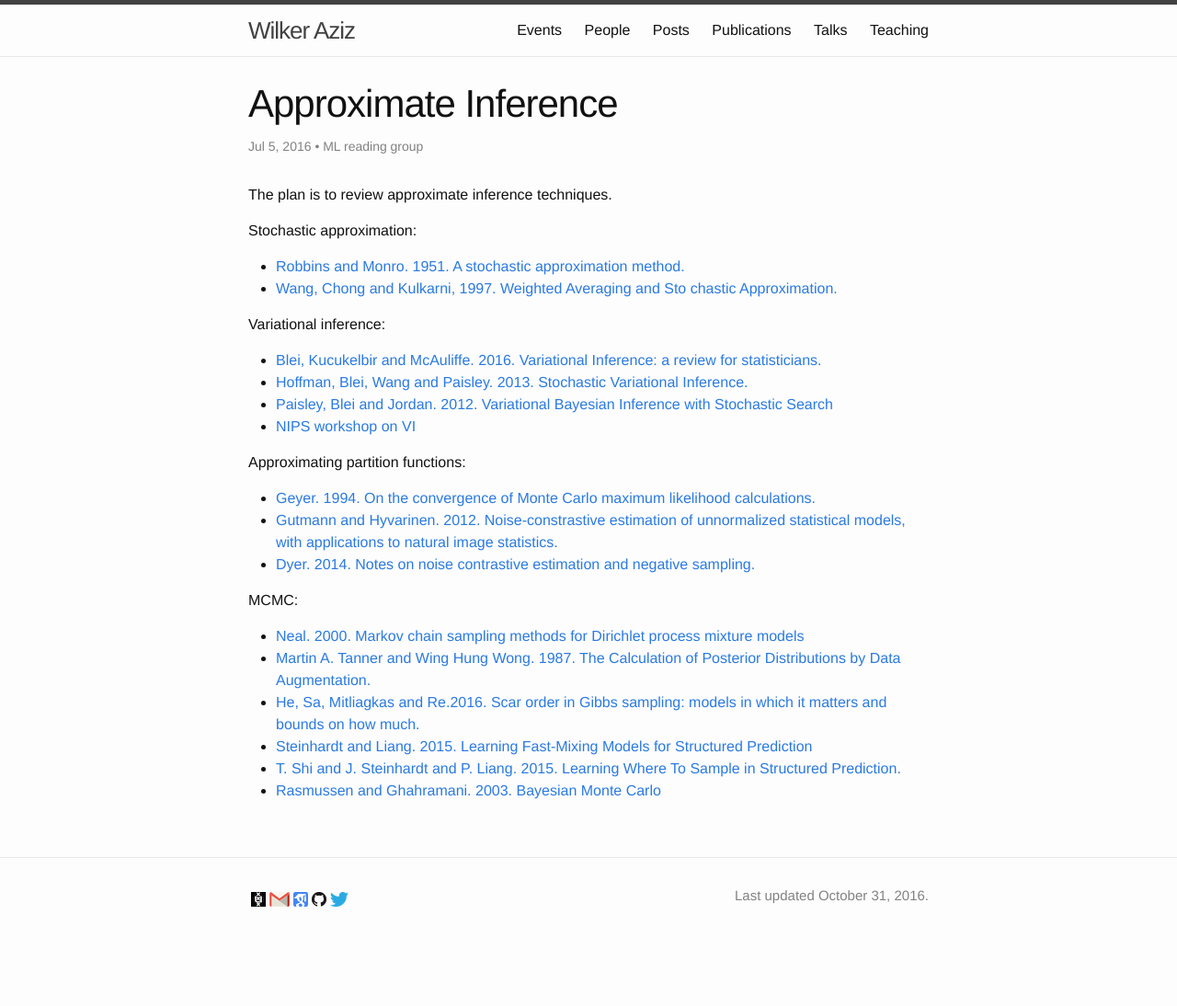
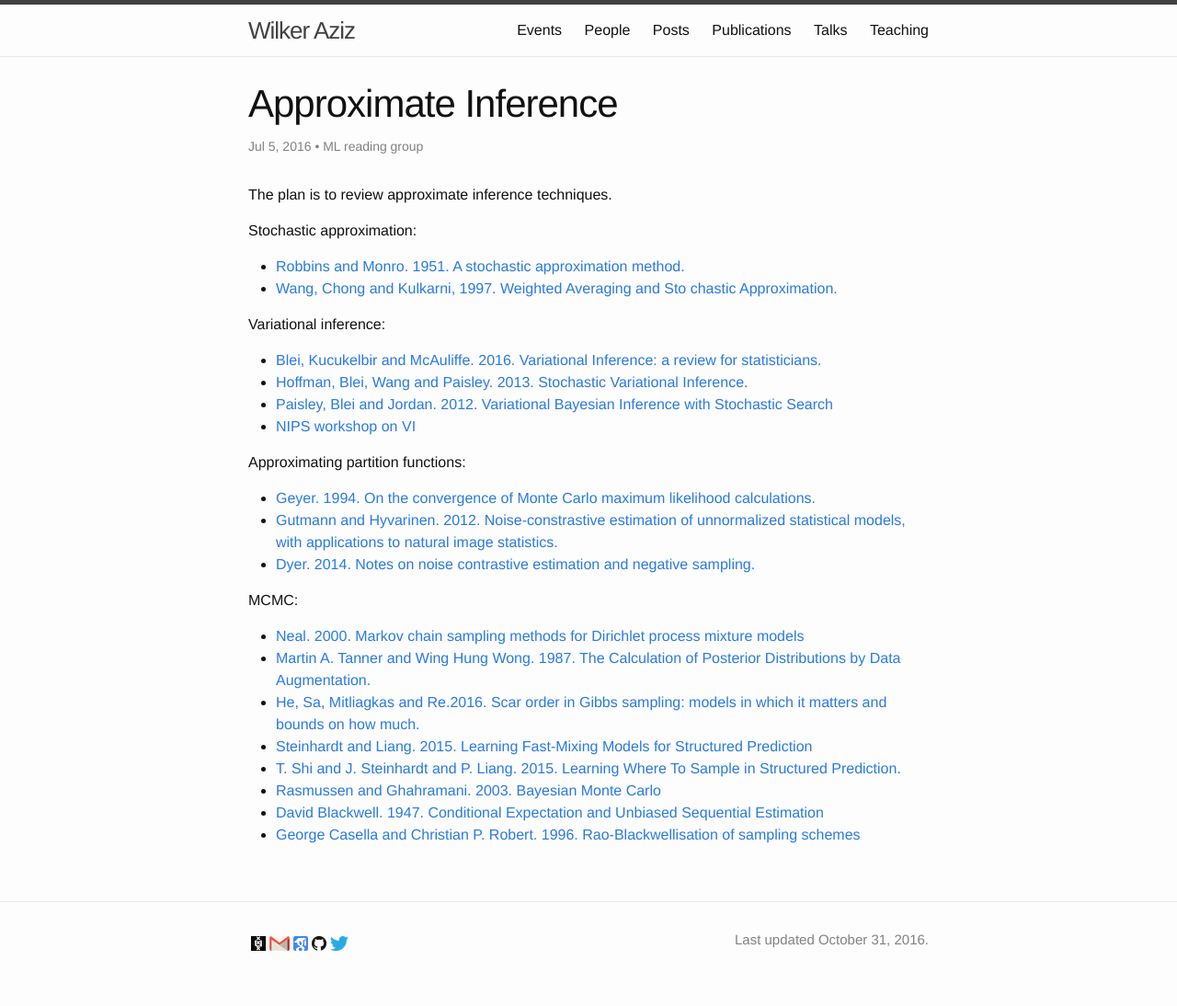
Before and after one commit to wilkeraziz/oldsite, a Jekyll site: the page built from _posts/2016-07-05-ApproximateInference.markdown, in a window 1280 px wide. Shown: the whole page at 92% size. Built offline with Jekyll 4.4.1, drawn with Linux system fonts in a browser that asks for light colours; before the commit the page ends 1046 px from its top, so only the background shows below that.

Commit message:
Add papers on Rao-Blackwellisation

```diff
--- a/_posts/2016-07-05-ApproximateInference.markdown
+++ b/_posts/2016-07-05-ApproximateInference.markdown
@@ -37,3 +37,5 @@ MCMC:
 * [Steinhardt and Liang. 2015. Learning Fast-Mixing Models for Structured Prediction](http://jmlr.org/proceedings/papers/v37/steinhardtb15.pdf)
 * [T. Shi and J. Steinhardt and P. Liang. 2015. Learning Where To Sample in Structured Prediction.](https://cs.stanford.edu/~pliang/papers/sample-aistats2015.pdf)
 * [Rasmussen and Ghahramani. 2003. Bayesian Monte Carlo](http://mlg.eng.cam.ac.uk/zoubin/papers/RasGha03.pdf)
+* [David Blackwell. 1947. Conditional Expectation and Unbiased Sequential Estimation](http://projecteuclid.org/euclid.aoms/1177730497)
+* [George Casella and Christian P. Robert. 1996. Rao-Blackwellisation  of sampling schemes](https://biomet.oxfordjournals.org/content/83/1/81.full.pdf+html)
```
